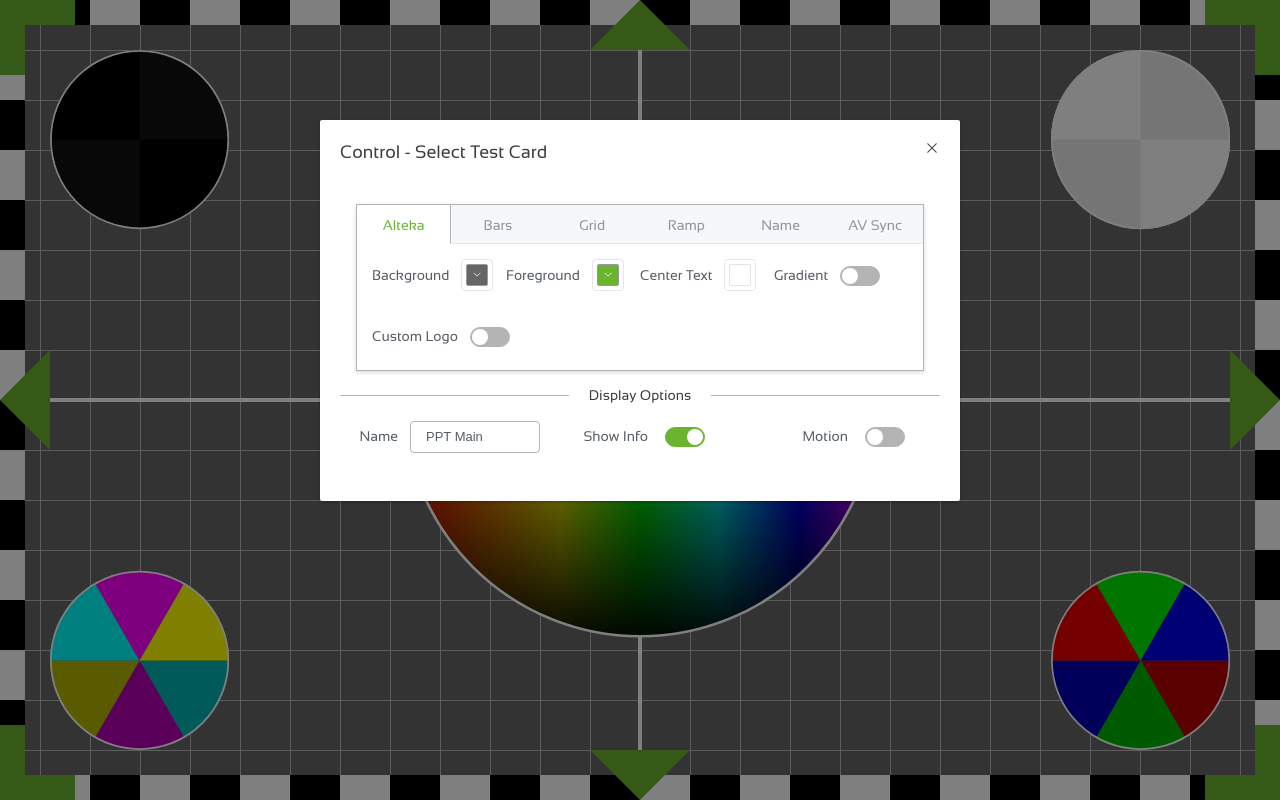
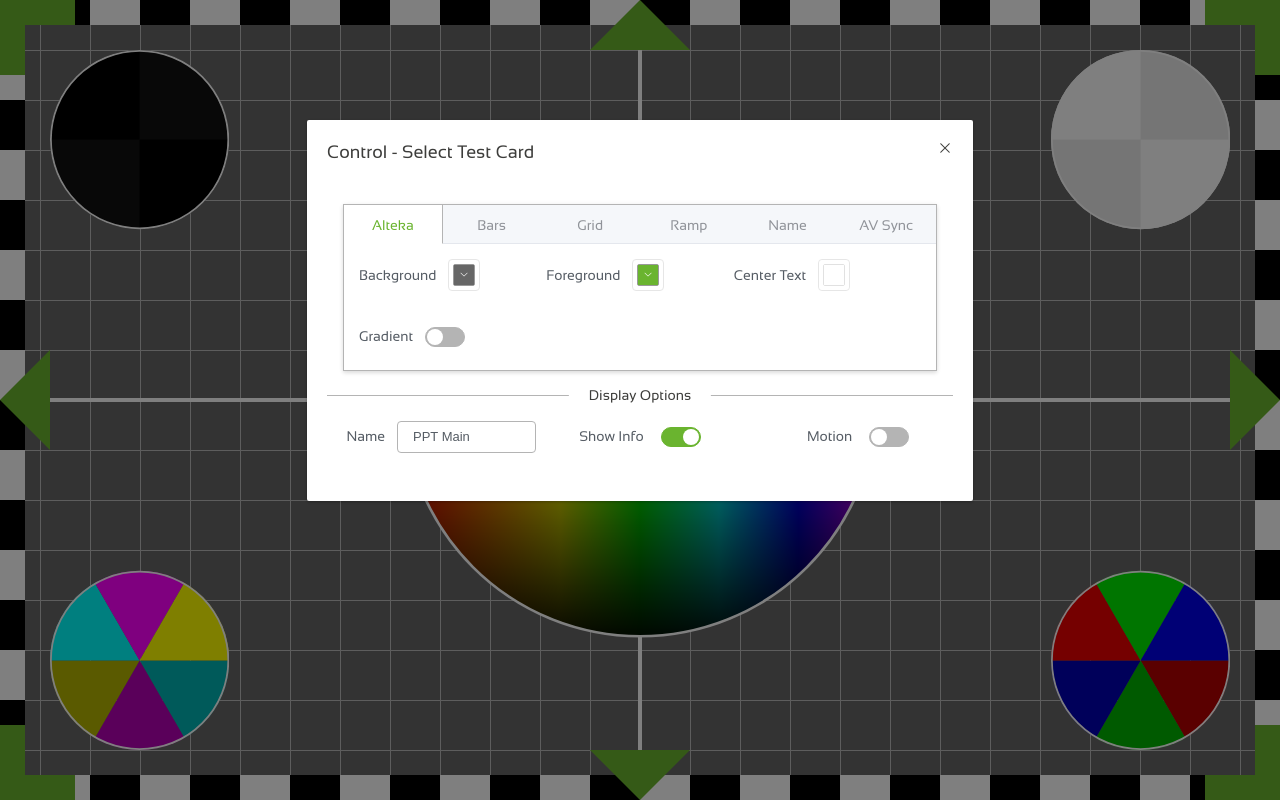
Before and after one commit to Alteka/KardsOnline, a Vue app: page / in a window 1280 px wide. Built offline with nearby package versions, Linux system fonts and the light colour scheme.

Commit message:
Control scalign fixed

```diff
--- a/src/App.vue
+++ b/src/App.vue
@@ -5,8 +5,8 @@
 
     <div id="ClickMeAlice" v-on:click="controlVisible = true"></div>
 
-    <el-dialog title="Control - Select Test Card" :visible.sync="controlVisible">
-      <control :config="config"></control>
+    <el-dialog title="Control - Select Test Card" :visible.sync="controlVisible" width="666px">
+      <control :config="config" class="controlDialog"></control>
     </el-dialog>
 
 
@@ -46,4 +46,7 @@ export default {
   right: 0;
   bottom: 0;
 }
+.controlDialog {
+  min-width: 625px;
+}
 </style>
--- a/src/components/Control/ControlAlteka.vue
+++ b/src/components/Control/ControlAlteka.vue
@@ -1,45 +1,30 @@
 <template>
   <div>
     <el-row>
-      <el-col :span="6">
+      <el-col :span="8">
         <el-form-item label="Background" label-width="100">
           <el-color-picker v-model="alteka.bg" :predefine="colors"></el-color-picker>
         </el-form-item>
       </el-col>
-      <el-col :span="6">
+      <el-col :span="8">
         <el-form-item label="Foreground" label-width="100">
           <el-color-picker v-model="alteka.fg" :predefine="colors"></el-color-picker>
         </el-form-item>
       </el-col>
-      <el-col :span="6">
+      <el-col :span="8">
         <el-form-item label="Center Text" label-width="100">
           <el-tooltip effect="dark" content="Only applies to text over custom logo" placement="bottom" :open-delay="500" :disabled="alteka.showLogo">
             <el-color-picker v-model="alteka.textColour" :disabled="!alteka.showLogo" :predefine="colors"></el-color-picker>
           </el-tooltip>
         </el-form-item>
       </el-col>
-      <el-col :span="6">
+
+    </el-row>
+    <el-row>
+      <el-col :span="8">
         <el-form-item label="Gradient" label-width="100">
           <el-switch v-model="alteka.gradient"></el-switch>
         </el-form-item>
-      </el-col>
-    </el-row>
-    <el-row>
-      <el-col :span="8">
-        <el-form-item label="Custom Logo" label-width="100">
-          <el-switch v-model="alteka.showLogo"></el-switch>
-        </el-form-item>
-      </el-col>
-      <el-col :span="9" v-if="alteka.showLogo">
-        <el-button-group>
-          <el-tooltip effect="dark" content="Image will be masked to 3:1 aspect ratio" placement="bottom" :open-delay="500">
-            <el-button icon="el-icon-picture" size="small" v-on:click="selectImage()">Select Image</el-button>
-          </el-tooltip>
-          <el-button size="small" v-on:click="clearImage()">Clear</el-button>
-        </el-button-group>
-      </el-col>
-      <el-col  v-if="alteka.showLogo" :span="7">
-        <el-image v-if="alteka.logo != ''" style="width: 135px; height: 45px" :src="alteka.logo" fit="cover"></el-image>
       </el-col>
     </el-row>
   </div>
--- a/src/components/Control/ControlAudioSync.vue
+++ b/src/components/Control/ControlAudioSync.vue
@@ -1,12 +1,5 @@
 <template>
 <div>
-  <el-row>
-    <el-form-item label="Audio Device">
-      <el-select v-model="audioSync.deviceId" placeholder="Select" style="width: 353px;">
-          <el-option v-for="item in audioDevices" :key="item.deviceId" :label="item.label" :value="item.deviceId"></el-option>
-      </el-select>
-    </el-form-item>
-  </el-row>
   <el-row>
     <el-form-item label="Video Rate (FPS)">
       <el-radio-group v-model="audioSync.rate" size="small">
```
